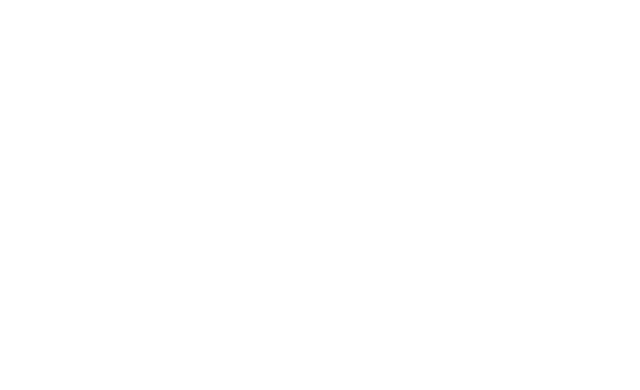
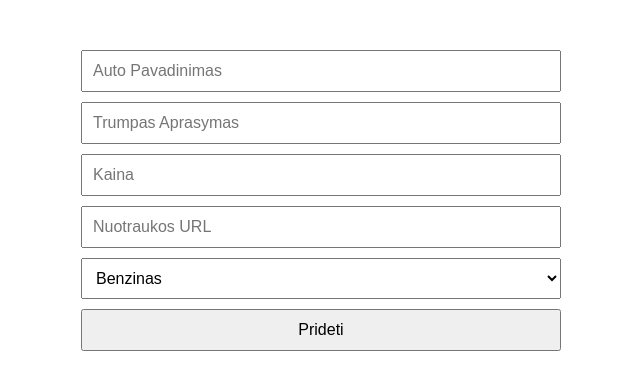
Before and after one commit to p3lm3shka1/auto-portalas, a plain HTML site: page index.html in a window 1280 px wide. Shown: the whole page, without its empty margins (319-959 px from the left). Drawn offline with Linux system fonts and the light colour scheme.

Commit message:
form and style

```diff
--- a/index.html
+++ b/index.html
@@ -7,6 +7,27 @@
     <title>auto-projektas</title>
   </head>
   <body>
+    <div class="container">
+      <form id="car">
+        <input type="text" placeholder="Auto Pavadinimas" id="name" required />
+        <input
+          type="text"
+          placeholder="Trumpas Aprasymas"
+          id="descriptiom"
+          required
+        />
+        <input type="number" placeholder="Kaina" id="price" required />
+        <input type="text" placeholder="Nuotraukos URL" id="image" required />
+        <select id="fuel">
+          <option value="Benzinas">Benzinas</option>
+          <option value="Dyzelis">Dyzelis</option>
+          <option value="Elektra">Elektra</option>
+          <option value="Hibridas">Hibridas</option>
+        </select>
+        <button type="sumbit">Prideti</button>
+      </form>
+      <div id="cars"></div>
+    </div>
     <script src="script.js" defer></script>
   </body>
 </html>
--- a/style.css
+++ b/style.css
@@ -0,0 +1,29 @@
+.container {
+  width: 480px;
+  margin: 50px auto;
+}
+
+form {
+  display: flex;
+  flex-direction: column;
+  gap: 10px;
+  margin-bottom: 30px;
+}
+
+input,
+select,
+button {
+  padding: 10px;
+  font-size: 16px;
+}
+
+.car-card {
+  padding: 15px;
+  margin-bottom: 20px;
+  border-radius: 6px;
+
+  img {
+    width: 100%;
+    margin-bottom: 10px;
+  }
+}
```
